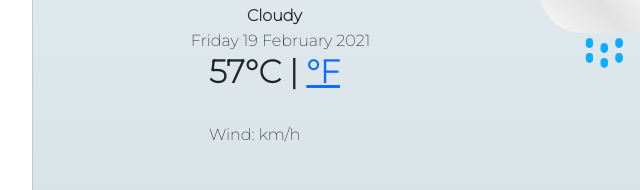
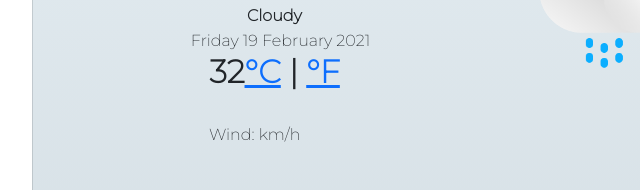
Before and after one commit to biancajk/weather-app, a plain HTML site: page index.html in a window 1280 px wide. Both pictures are taken after a click on the link "°F". Shown: the part 169-359 px from the top of the page, 50-690 px from the left. Drawn offline with nearby package versions, Linux system fonts and the light colour scheme.

Commit message:
added the fahrenheit conversion and a celsius link

```diff
--- a/index.html
+++ b/index.html
@@ -30,7 +30,7 @@
                         <span class="current-day">Sunday</span>
                         <span class="current-date"></span>
                         <br />
-                        <h2><span id="current-temperature">4</span>°C | <a href="#" id="fahrenheit-link">°F</a></h2>
+                        <h2><span id="current-temperature">4</span><a href="#" id="celsius-link">°C</a> | <a href="#" id="fahrenheit-link">°F</a></h2>
                         <br />
                         <div class="wind">
                             Wind: <span id="wind-speed"></span> km/h
--- a/src/index.js
+++ b/src/index.js
@@ -65,6 +65,7 @@ function showWeather(response) {
   descriptionElement.innerHTML = response.data.weather[0].description;
   windElement.innerHTML = Math.round(response.data.wind.speed);
 
+  celsiusTemperature = response.data.main.temp;
 }
 function showPosition(position) {
   let apiKey = "604a0860a7678715cd8fffed2efc4cf1";
@@ -83,10 +84,12 @@ currentLocationButton.addEventListener("click", getCurrentLocation);
 
 function showFahrenheitTemperature(event) {
   event.preventDefault();
-  let fahrenheitTemperature = (14 * 9) / 5 + 32;
+  let fahrenheitTemperature = (celsiusTemperature * 9) / 5 + 32;
   let temperatureElement = document.querySelector("#current-temperature");
   temperatureElement.innerHTML = Math.round(fahrenheitTemperature);
 }
 
+let celsiusTemperature = null;
+
 let fahrenheitLink = document.querySelector("#fahrenheit-link");
 fahrenheitLink.addEventListener("click", showFahrenheitTemperature);
```
